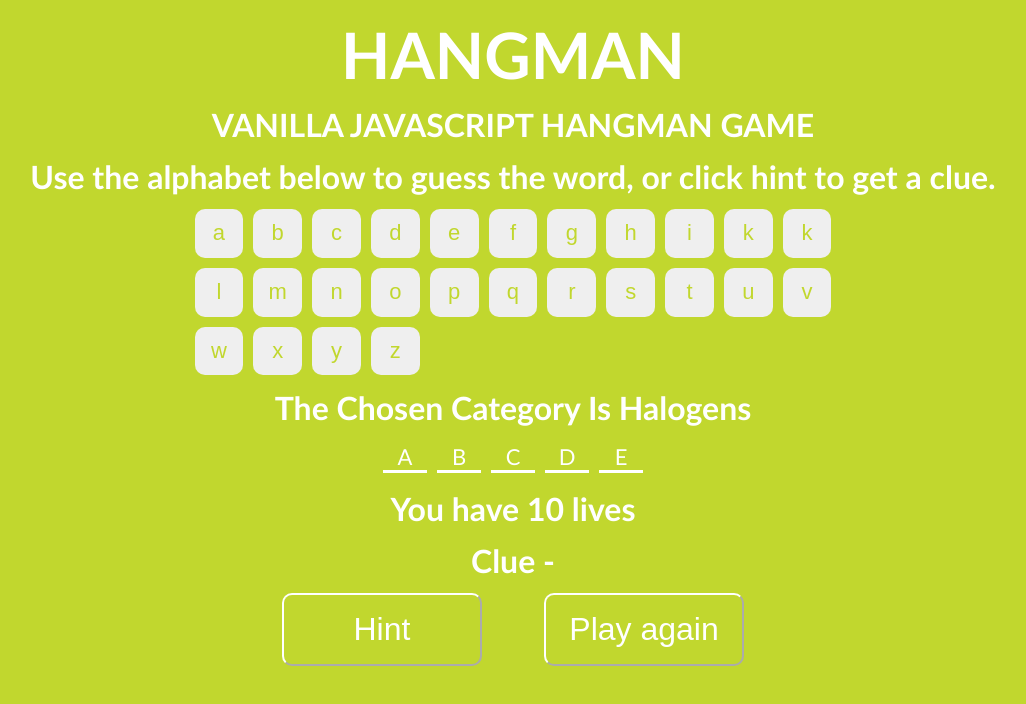
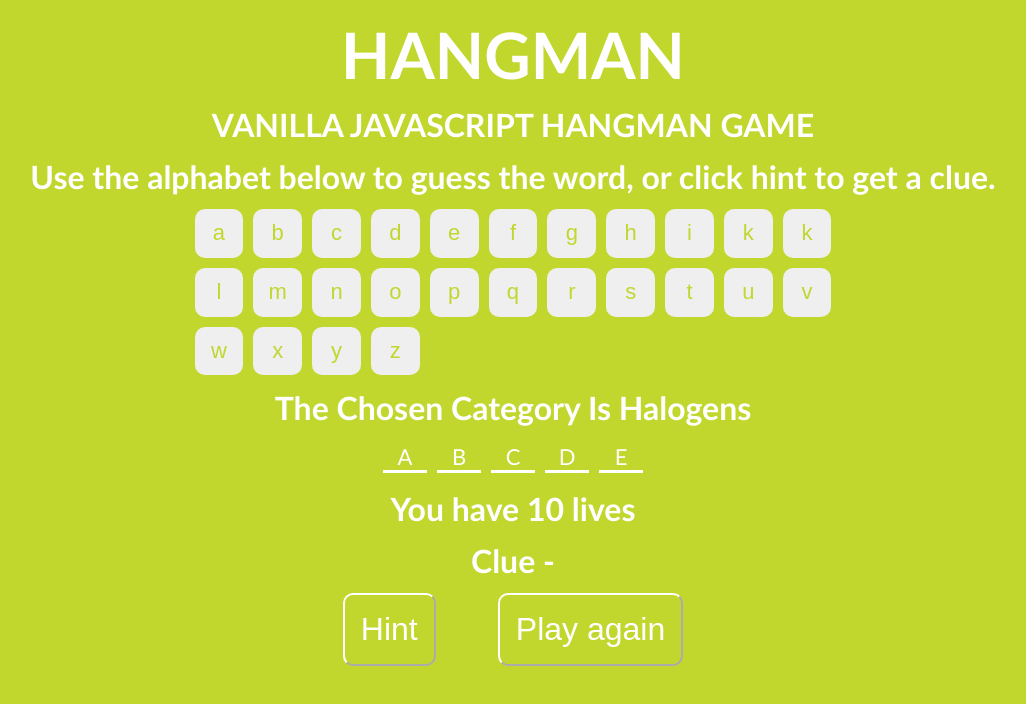
Before and after one commit to kentshenlim/JavaScript-Weekly-Project, a website: page 20230227_Hangman/index.html in a window 1280 px wide. Shown: the whole page, without its empty margins (127-1153 px from the left). Drawn offline with Linux system fonts and the light colour scheme.

Commit message:
Change the width of last two buttons

```diff
--- a/20230227_Hangman/style.css
+++ b/20230227_Hangman/style.css
@@ -120,7 +120,6 @@ h2.setting-buttons button {
   color: var(--WHITE);
   background-color: var(--YELLOW);
   border-color: var(--WHITE);
-  width: max(15%, 200px);
 }
 
 h2.setting-buttons button:hover {
```
